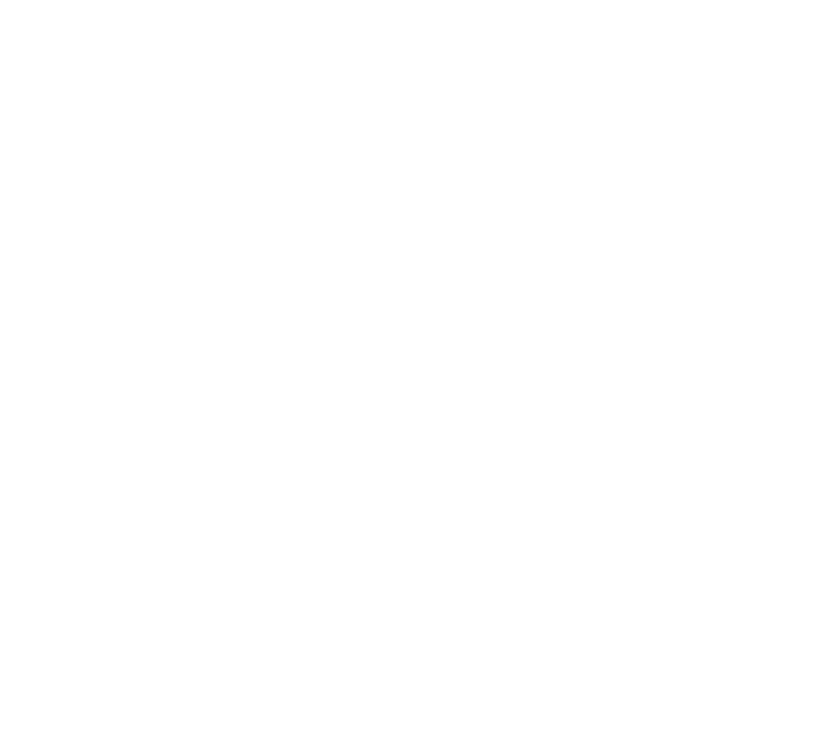
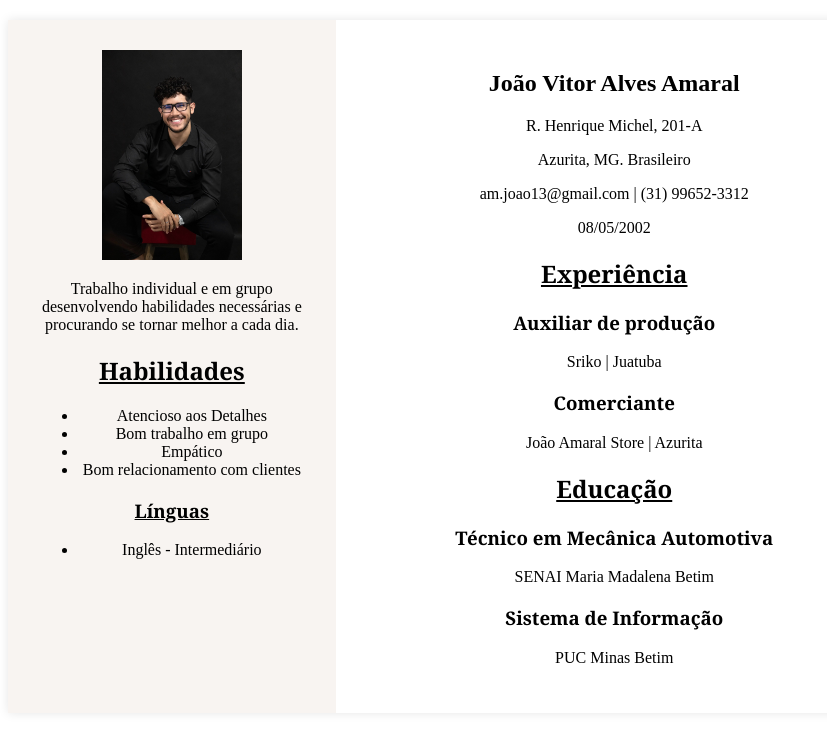
Before and after one commit to Jones-Amaral/icei-puc-minas-pbe-ads-si-diw-2025-1-trabalho-pratico-semana-2-corrigido-template-diw-20251-semana-0, a plain HTML site: page public/index.html in a window 1280 px wide. Shown: the whole page, without its empty margins (0-827 px from the left). Drawn offline with Linux system fonts and the light colour scheme.

Commit message:
Alterações do site - matrícula 882594

```diff
--- a/public/index.html
+++ b/public/index.html
@@ -1,11 +1,68 @@
 <!DOCTYPE html>
 <html lang="en">
+
 <head>
     <meta charset="UTF-8">
     <meta name="viewport" content="width=device-width, initial-scale=1.0">
-    <title>Document</title>
+    <link rel="stylesheet" href="style.css">
+    <title>Currículo João Amaral</title>
 </head>
+
+
 <body>
+    <div class="container">
+        <section class="coluna-esquerda">
+            <img src="foto-perfil.JPG" alt="Foto de perfil" width="140px">
 
+            <p class="descricao">
+                Trabalho individual e em grupo desenvolvendo habilidades necessárias e procurando se tornar melhor a
+                cada dia.</p>
+
+            <h2>Habilidades</h2>
+            <ul class="lista">
+                <li>Atencioso aos Detalhes</li>
+                <li>Bom trabalho em grupo</li>
+                <li>Empático</li>
+                <li>Bom relacionamento com clientes</li>
+            </ul>
+
+            <h3><u>Línguas</u></h3>
+            <ul class="lista">
+                <li>Inglês - Intermediário</li>
+            </ul>
+        </section>
+
+        <section class="coluna-direita">
+            <div class="informacoes">
+                <h1>João Vitor Alves Amaral</h1>
+                <p>R. Henrique Michel, 201-A</p>
+                <p>Azurita, MG. Brasileiro</p>
+                <p>am.joao13@gmail.com | (31) 99652-3312 </p>
+                <p>08/05/2002</p>
+            </div>
+
+            <h2>Experiência</h2>
+            <div class="experiencia">
+                <h3>Auxiliar de produção</h3>
+                <p class="empresa"> Sriko | Juatuba </p>
+            </div>
+
+            <div class="experiencia">
+                <h3>Comerciante</h3>
+                <p class="empresa">João Amaral Store | Azurita</p>
+            </div>
+
+            <h2>Educação</h2>
+            <div class="educacao">
+                <h3>Técnico em Mecânica Automotiva</h3>
+                <p class="instituicao">SENAI Maria Madalena Betim</p>
+            </div>
+            <div class="educacao">
+                <h3>Sistema de Informação</h3>
+                <p class="instituicao"> PUC Minas Betim</p>
+            </div>
+        </section>
+    </div>
 </body>
+
 </html>
--- /dev/null
+++ b/public/style.css
@@ -0,0 +1,28 @@
+.container {
+    display: flex;
+    width: 70%;
+    box-shadow: 0 0 10px rgba(0, 0, 0, 0.1);
+    margin-top: 20px;
+}
+
+.coluna-esquerda{
+    width: 35%;
+    padding: 30px;
+    background-color: #f8f4f1;
+    text-align: center;
+}
+
+.coluna-direita{
+    width:65%;
+    padding: 30px;
+    text-align: center;
+}
+
+h2{
+    font-family: Cambria, Cochin, Georgia, Times, 'Times New Roman', serif;
+    text-decoration: underline;
+}
+
+h3{
+    font-family: Cambria, Cochin, Georgia, Times, 'Times New Roman', serif;
+}
```
Also changed, not shown: public/foto-perfil.JPG (added), public/print-pagina.png (added), 1 other file.
